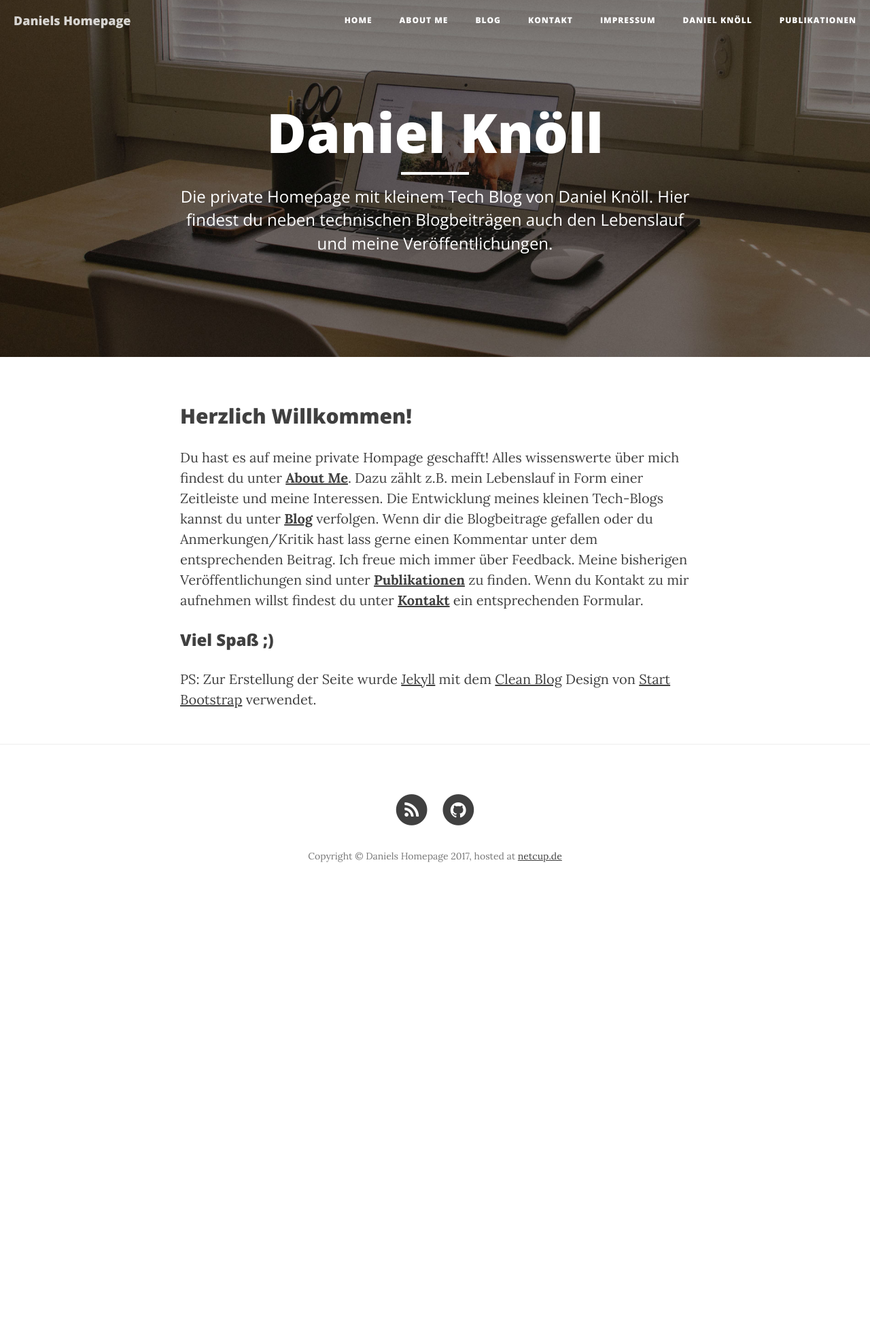
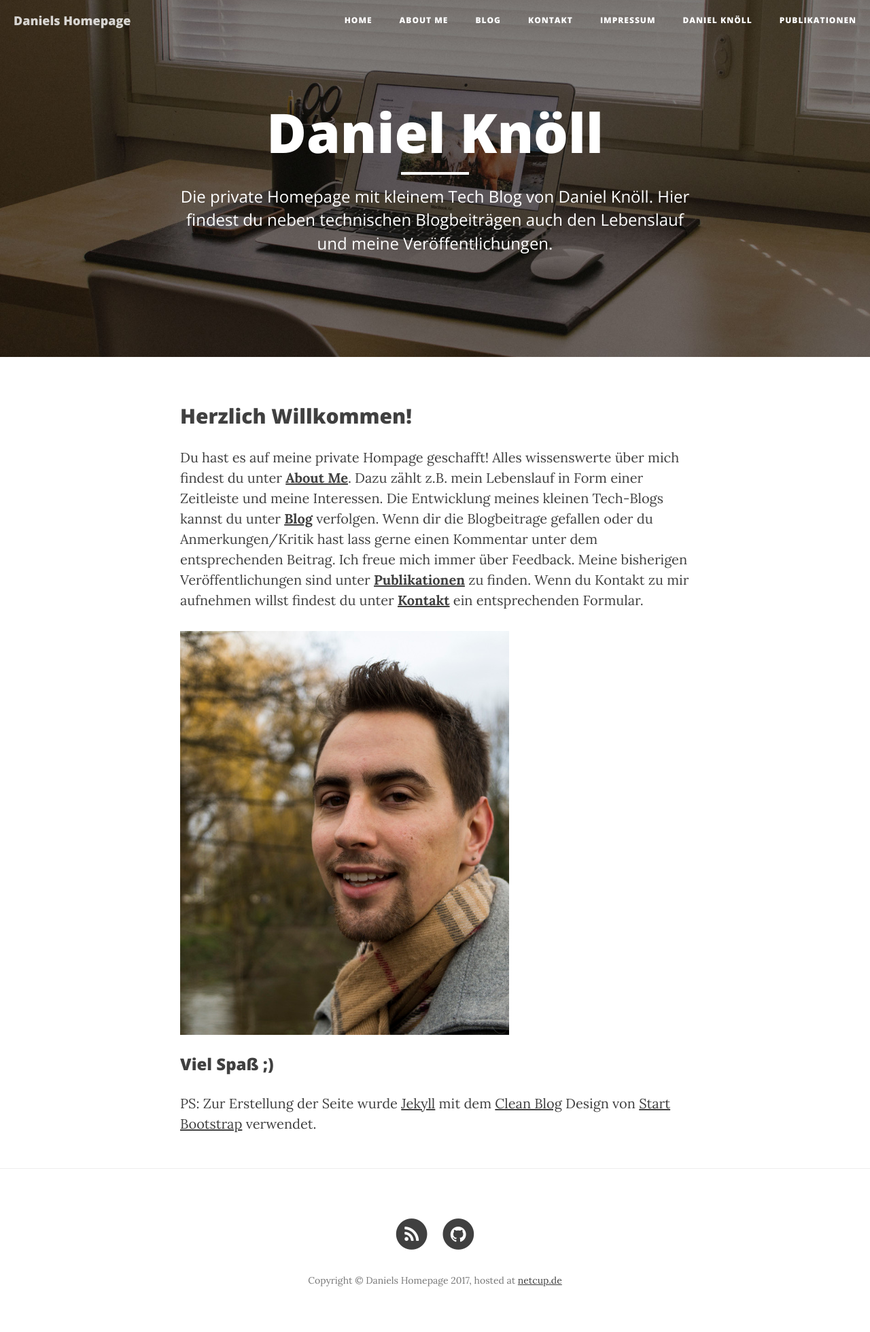
Before and after one commit to Danny4927/danny4927.github.io, a Jekyll site: the page built from index.md, in a window 1280 px wide. Shown: the whole page at 68% size. Built offline with Jekyll 4.4.1, drawn with Linux system fonts in a browser that asks for light colours; nearby versions of some CDN libraries; before the commit the page ends 1335 px from its top, so only the background shows below that.

Commit message:
added picture of me

```diff
--- a/index.md
+++ b/index.md
@@ -16,6 +16,8 @@ hast lass gerne einen Kommentar unter dem entsprechenden Beitrag. Ich freue mich
 Veröffentlichungen sind unter **[Publikationen]({{ site.baseurl }}/publikationen)** zu finden. Wenn du Kontakt zu mir
 aufnehmen willst findest du unter **[Kontakt]({{ site.baseurl }}/contact)** ein entsprechenden Formular.
 
+![Ein Bild von mir]({{ site.url }}/img/me.jpg "Daniel Knöll")
+
 ### Viel Spaß ;)
 
 PS: Zur Erstellung der Seite wurde [Jekyll](https://jekyllrb.com/)  mit dem
```
Also changed, not shown: img/me.jpg.
